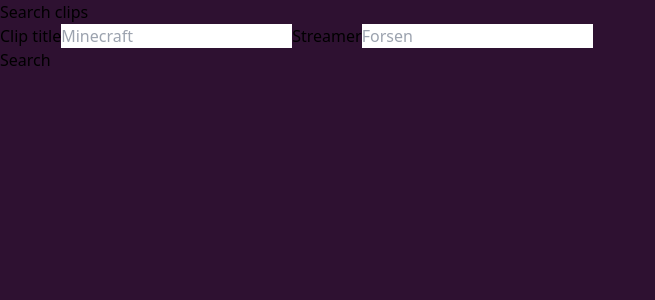
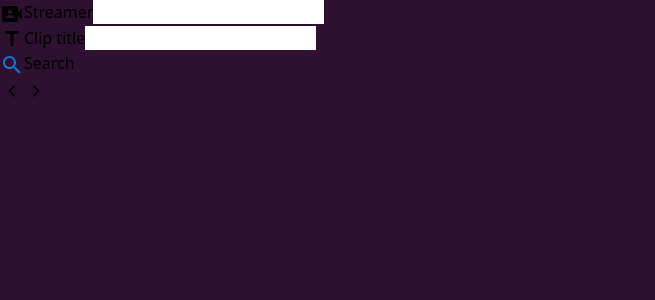
Before and after one commit to adamkumlin/twitch-clip-search, a React (Vite) app: page / in a window 1280 px wide. Shown: the top 300 px of the page, without its empty margins (0-655 px from the left). Built offline with nearby package versions, Linux system fonts and the light colour scheme.

Commit message:
style search filter, add back and prev buttons

```diff
--- a/package.json
+++ b/package.json
@@ -10,6 +10,10 @@
     "preview": "vite preview"
   },
   "dependencies": {
+    "@emotion/react": "^11.11.4",
+    "@emotion/styled": "^11.11.0",
+    "@mui/icons-material": "^5.15.14",
+    "@mui/material": "^5.15.14",
     "react": "^18.2.0",
     "react-dom": "^18.2.0",
     "video-react": "^0.16.0"
--- a/src/App.tsx
+++ b/src/App.tsx
@@ -1,16 +1,16 @@
 import { useState } from "react";
-import { Clip } from "./components/Clip";
-import type { Clip as ClipT, SearchQuery } from "./types";
+import type { Clip } from "./types";
 import { SearchFilter } from "./components/SearchFilter";
 import { ClipsContainer } from "./components/ClipsContainer";
 
 function App() {
 
-  const [clips, setClips] = useState<ClipT[]>([]);
+  const [clips, setClips] = useState<Clip[]>([]);
+  const [responseDetails, setResponseDetails] = useState<string>("");
+
   return (
     <div className="App text-center text-white p-4 overflow-x-hidden min-h-full">
-      <h1 className="font-mono text-5xl mb-16">Search clips</h1>
-      <SearchFilter setClips={setClips}/>
+      <SearchFilter setClips={setClips} setResponseDetails={setResponseDetails} />
       <ClipsContainer clips={clips} />
     </div>
   );
--- a/src/components/ClipsContainer.tsx
+++ b/src/components/ClipsContainer.tsx
@@ -1,5 +1,7 @@
 import type { Clip as ClipT } from "../types";
 import { Clip } from "./Clip";
+import { NextButton } from "./NextButton";
+import { PreviousButton } from "./PreviousButton";
 
 interface ClipsContainerProps {
   clips: ClipT[];
@@ -15,6 +17,9 @@ export function ClipsContainer({ clips }: ClipsContainerProps) {
       ) : (
         <h2>No results</h2>
       )}
+
+      <PreviousButton pagination=""/>
+      <NextButton pagination=""/>
     </div>
   );
 }
--- /dev/null
+++ b/src/components/NextButton.tsx
@@ -0,0 +1,24 @@
+import NavigateNextIcon from "@mui/icons-material/NavigateNext";
+
+interface NextButtonProps {
+  pagination: string;
+}
+
+export function NextButton({ pagination }: NextButtonProps) {
+  function goToNextPage() {
+    const data = fetch(`https://api.twitch.tv/helix/clips?broadcaster_id=${broadcasterId}&first=15`, {
+      headers: {
+        Authorization: `Bearer ${import.meta.env.VITE_ACCESS_TOKEN}`,
+        "Client-Id": import.meta.env.VITE_CLIENT_ID,
+      },
+    }).then((res) => res.json());
+
+    return data;
+  }
+
+  return (
+    <button onClick={() => goToNextPage()}>
+      <NavigateNextIcon />
+    </button>
+  );
+}
--- /dev/null
+++ b/src/components/PreviousButton.tsx
@@ -0,0 +1,14 @@
+import NavigateBeforeIcon from "@mui/icons-material/NavigateBefore";
+
+interface PreviousButtonProps {
+  pagination: string;
+}
+
+export function PreviousButton({pagination}: PreviousButtonProps) {
+
+  function goToPreviousPage() {
+
+  }
+
+  return <button onClick={() => goToPreviousPage()}><NavigateBeforeIcon /></button>;
+}
--- a/src/components/SearchFilter.tsx
+++ b/src/components/SearchFilter.tsx
@@ -1,11 +1,15 @@
 import { useState } from "react";
 import type { Clip, SearchQuery } from "../types";
+import VideoCameraFrontIcon from "@mui/icons-material/VideoCameraFront";
+import TitleIcon from "@mui/icons-material/Title";
+import SearchIcon from "@mui/icons-material/Search";
 
 interface SearchFilterProps {
   setClips: React.Dispatch<React.SetStateAction<Clip[]>>;
+  setResponseDetails: React.Dispatch<React.SetStateAction<string>>;
 }
 
-export function SearchFilter({ setClips }: SearchFilterProps) {
+export function SearchFilter({ setClips, setResponseDetails }: SearchFilterProps) {
   const [searchQuery, setSearchQuery] = useState<SearchQuery>({
     title: "",
     streamer: "",
@@ -13,8 +17,15 @@ export function SearchFilter({ setClips }: SearchFilterProps) {
 
   async function handleSearch(e: React.MouseEvent<HTMLInputElement, MouseEvent>) {
     e.preventDefault();
+
+    if (searchQuery.streamer === "" || searchQuery.title === "") {
+      alert("Missing input");
+      return;
+    }
+
     const data = await getBroadcasterId();
     const rawClips = await getClips(data.data[0].id);
+    setResponseDetails(data.pagination.cursor);
     populateClipsArray(rawClips);
   }
 
@@ -40,7 +51,7 @@ export function SearchFilter({ setClips }: SearchFilterProps) {
       return;
     }
 
-    const data = fetch(`https://api.twitch.tv/helix/clips?broadcaster_id=${broadcasterId}&first=5`, {
+    const data = fetch(`https://api.twitch.tv/helix/clips?broadcaster_id=${broadcasterId}&first=15`, {
       headers: {
         Authorization: `Bearer ${import.meta.env.VITE_ACCESS_TOKEN}`,
         "Client-Id": import.meta.env.VITE_CLIENT_ID,
@@ -83,30 +94,43 @@ export function SearchFilter({ setClips }: SearchFilterProps) {
   return (
     <>
       <div className="flex flex-row place-content-center">
-        <label className="mr-2">
-          Clip title
+        <div className="group">
+          <VideoCameraFrontIcon className="relative top-8 right-3 pointer-events-none group-focus-within:hidden" />
+          <label htmlFor="streamer" className="relative top-8 pointer-events-none group-focus-within:top-0">
+            Streamer
+          </label>
+          <input
+            id="streamer"
+            className="text-black block m-auto h-10 bg-gray-500 border-l-2 border-t-2 border-b-2"
+            type="text"
+            value={searchQuery.streamer}
+            onChange={(e) => handleChange(e)}
+          />
+        </div>
+        <div className="group">
+          <TitleIcon className="relative top-8 right-3 pointer-events-none group-focus-within:hidden" />
+          <label htmlFor="title" className="relative top-8 pointer-events-none group-focus-within:top-0">
+            Clip title
+          </label>
           <input
             id="title"
-            placeholder="Minecraft"
-            className="text-black block"
+            className="text-black block m-auto h-10 bg-gray-500 border-r-2 border-t-2 border-b-2"
             type="text"
             value={searchQuery.title}
             onChange={(e) => handleChange(e)}
           />
-        </label>
-        <label className="ml-2">
-          Streamer
-          <input
-            id="streamer"
-            placeholder="Forsen"
-            className="text-black block"
-            type="text"
-            value={searchQuery.streamer}
-            onChange={(e) => handleChange(e)}
-          />
-        </label>
+        </div>
+        <SearchIcon
+          color="primary"
+          className="relative top-9 left-12 z-10 pointer-events-none group-focus-within:hidden"
+        />
+        <input
+          className="bg-white text-black h-11 rounded-md relative top-6 mx-4 border-2 pl-8 pr-2 border-cyan-400 cursor-pointer"
+          type="submit"
+          value="Search"
+          onClick={(e) => handleSearch(e)}
+        />
       </div>
-      <input className="bg-slate-400 text-black" type="submit" value="Search" onClick={(e) => handleSearch(e)} />
       {searchQuery.title !== "" || searchQuery.streamer !== "" ? (
         <input className="bg-slate-400 text-black" type="button" value="Reset" onClick={(e) => resetSearch(e)} />
       ) : null}
--- a/tsconfig.json
+++ b/tsconfig.json
@@ -20,6 +20,6 @@
     "noUnusedParameters": true,
     "noFallthroughCasesInSwitch": true
   },
-  "include": ["src"],
+  "include": ["src", "vite-env.d.ts"],
   "references": [{ "path": "./tsconfig.node.json" }]
 }
```
Also changed, not shown: 1 other file (tests, documents, lock files or other folders).
